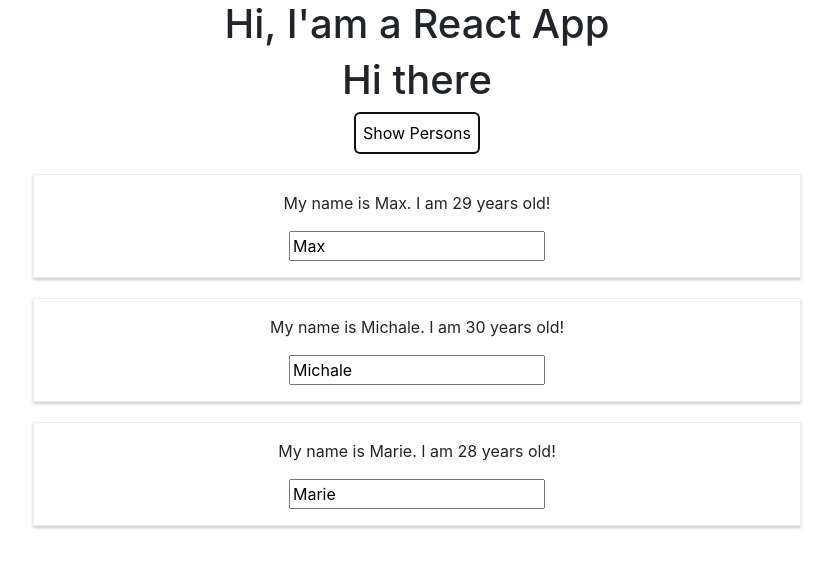
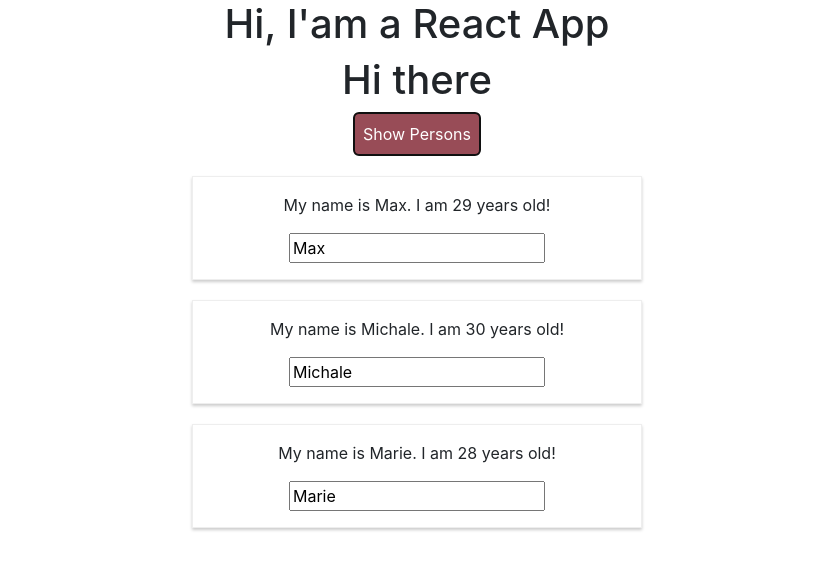
Before and after one commit to AndreasBuc/ReactTutorial, a React (Create React App) app in the folder react-complete-guide/: page / in a window 1280 px wide. Both pictures are taken after a click on the button "Show Persons". Shown: the top 570 px of the page, without its empty margins (223-1056 px from the left). Built offline with nearby package versions, Linux system fonts and the light colour scheme.

Commit message:
before eject

```diff
--- a/react-complete-guide/package.json
+++ b/react-complete-guide/package.json
@@ -6,6 +6,7 @@
     "@testing-library/jest-dom": "^4.2.4",
     "@testing-library/react": "^9.5.0",
     "@testing-library/user-event": "^7.2.1",
+    "radium": "^0.26.0",
     "react": "^16.13.1",
     "react-dom": "^16.13.1",
     "react-scripts": "3.4.3"
--- a/react-complete-guide/src/App.css
+++ b/react-complete-guide/src/App.css
@@ -1,3 +1,36 @@
 .App {
   text-align: center;
 }
+
+.red {
+  color: red;
+}
+
+.bold{
+  font-weight: bold;
+}
+
+.button{
+  background-color: rgba(40, 162, 109, 0.79);
+  color: white;
+  font: inherit;
+  border: 2px solid #088c19;
+  padding: 8px;
+  border-radius: 5px;
+}
+
+.button:hover {
+  background-color: rgba(80, 182, 140, 0.79);
+}
+.buttonRed{
+  background-color: rgba(128, 35, 49, 0.81);
+  color: white;
+  font: inherit;
+  border: 2px solid #8c0717;
+  padding: 8px;
+  border-radius: 5px;
+}
+
+.buttonRed:hover {
+  background-color: rgba(149, 60, 73, 0.81);
+}
--- a/react-complete-guide/src/App.js
+++ b/react-complete-guide/src/App.js
@@ -42,19 +42,10 @@ class App extends Component {
   togglePersonsHandler= () => {
     this.setState({showPersons:!this.state.showPersons})
   };
-
+// render ------------------------------------------------------------
   render() {
-    const style = {
-      backgroundColor: 'white',
-      font: 'inherit',
-      border: '1px solid black',
-      padding: '8px',
-      borderRadius: '5px',
-      cursor: 'pointer'
-    }
 
     let persons = null;
-
     if (this.state.showPersons) {
       persons = (
         <div>
@@ -67,23 +58,29 @@ class App extends Component {
               changed={(event) => this.nameChangedHandler(event, person.id)} />
           })}
         </div>
-      )
+      );
+    }
+
+    const classes = [];
+    if(this.state.persons.length <= 2) {
+      classes.push('red');
+    }
+    if(this.state.persons.length <= 1) {
+      classes.push('bold');
     }
 
     return (
       <div className="App">
          <h1>Hi, I'am a React App</h1>
-         <h1>Hi there</h1>
+         <h1 className={classes.join(' ')}>Hi there</h1>
          {/*Arrow functions can be inefficient*/}
-         <button onClick={this.togglePersonsHandler}
-           style={style}
+         <button className={this.state.showPersons ? 'buttonRed' : 'button'} onClick={this.togglePersonsHandler}
            >Show Persons</button>
          {persons}
       </div>
     );
   }
-
-  // return React.createElement('div', {className:'App'}, React.createElement('h1',null, 'Hi, I\'am a React App '))
 }
 
 export default App;
+// export default Radium(App);
--- a/react-complete-guide/src/Person/Person.css
+++ b/react-complete-guide/src/Person/Person.css
@@ -7,7 +7,8 @@
   padding: 16px;
   text-align: center;
 }
-.Person:hover {
-  box-shadow: 0 5px 6px #ccc;
-  cursor: pointer;
+@media (min-width: 600px) {
+    .Person{
+      width: 450px;
+    }
 }
--- a/react-complete-guide/src/Person/Person.js
+++ b/react-complete-guide/src/Person/Person.js
@@ -1,13 +1,36 @@
 import React from 'react';
 import './Person.css';
+import styled from 'styled-components';
+
+const StyledDiv = styled.div`
+    width: 60%;
+    margin: auto;
+    margin-top: 20px;
+    border: 1px solid #eee;
+    box-shadow: 0 2px 3px #ccc;
+    padding: 16px;
+    text-align: center;
+    }
+    @media (min-width: 600px) {
+          width: 450px;
+    }
+    `;
+
 const person = (props) => {
+
+  // const style = {
+  //   '@media (min-width: 600px)': {
+  //     width: '450px'
+  //   }
+  // };
+
   return (
-    <div className="Person">
-      <p onClick={props.click}>
-        My name is {props.name}. I am {props.age} years old!</p>
-      <p>{props.children}</p>
-      <input type="text" value={props.name} onChange={props.changed}/>
-    </div>
+    // <div className="Person" style={style}>
+
+      <StyledDiv><p onClick={props.click}>
+          My name is {props.name}. I am {props.age} years old!</p>
+        <input type="text" value={props.name} onChange={props.changed}/>
+      </StyledDiv>
 
   )
 }
```
Also changed, not shown: 1 other file (tests, documents, lock files or other folders).
